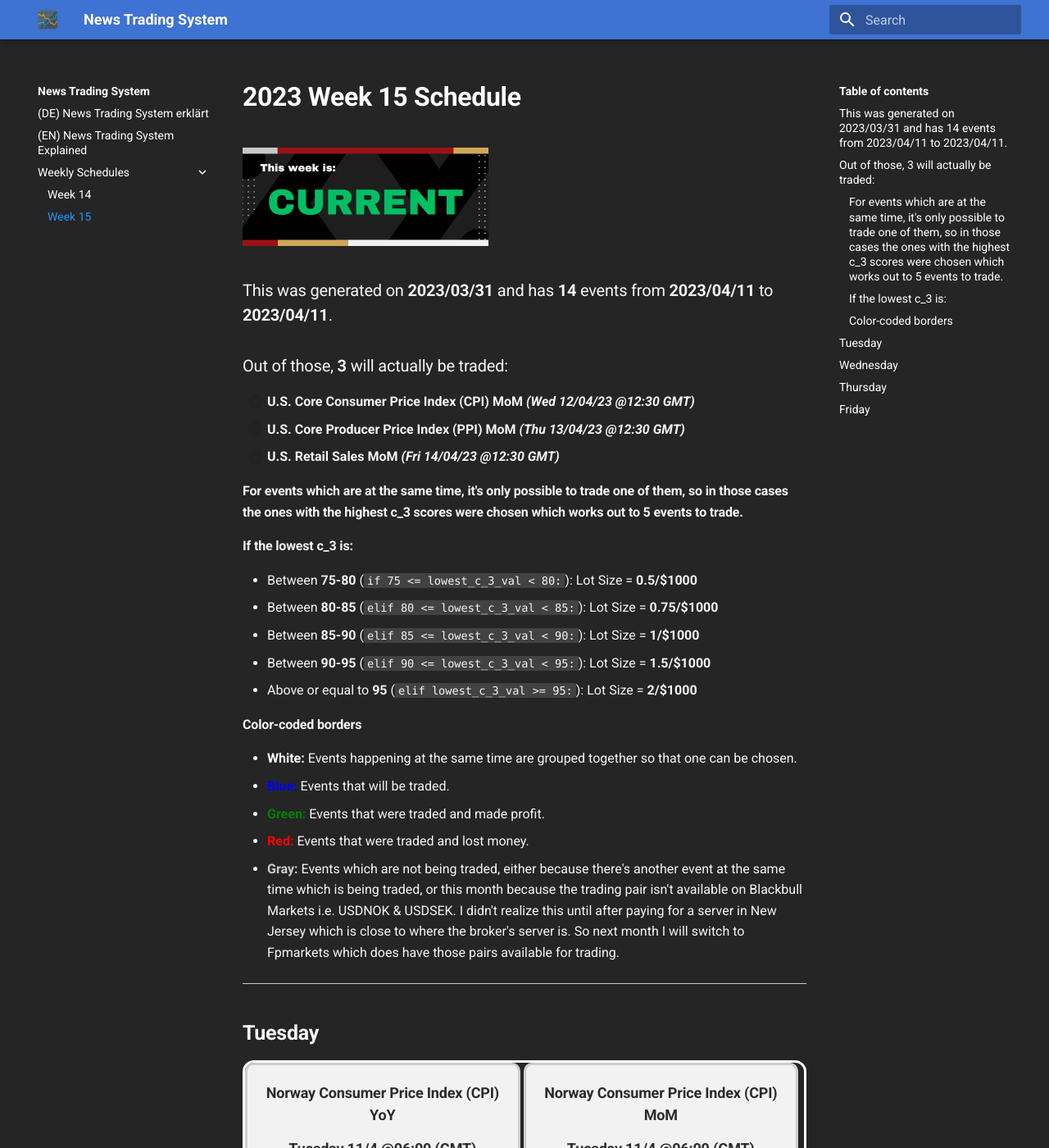
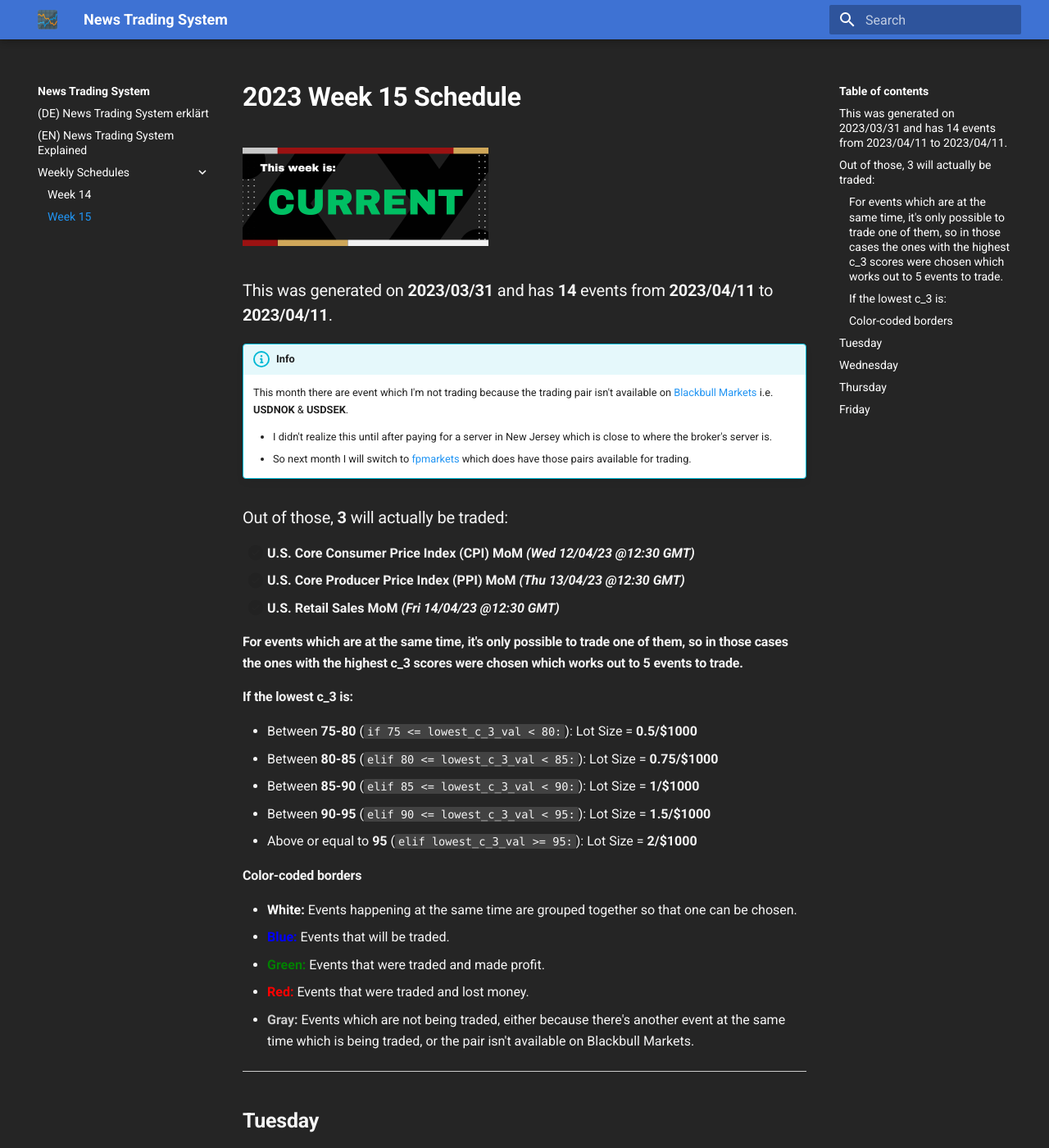
Before and after one commit to spliffli/news-trading-analyzer, an MkDocs documentation site: the page built from docs/weekly-schedules/week-15-schedule.md, in a window 1280 px wide and 1400 px high. Shown: the whole window at 82% size. Built offline with MkDocs 1.6.1 and Material for MkDocs 9.7.7, drawn with Linux system fonts in a browser that asks for light colours; comment, search, counter and statistics services are not loaded; some of the changed lines change nothing that is shown.

Commit message:
updated docs

```diff
--- a/docs/weekly-schedules/week-15-schedule.md
+++ b/docs/weekly-schedules/week-15-schedule.md
@@ -3,6 +3,12 @@
 <img src="/images/week-current-300-120px.png" alt="This week is CURRENT">
 
 ### This was generated on **2023/03/31** and has **14** events from **2023/04/11** to **2023/04/11**.
+
+!!! info
+    This month there are event which I'm not trading because the trading pair isn't available on [Blackbull Markets](https://blackbullmarkets.com/en/) i.e. **USDNOK** & **USDSEK**.
+
+      - I didn't realize this until after paying for a server in New Jersey which is close to where the broker's server is.
+      - So next month I will switch to [fpmarkets](https://www.fpmarkets.com/) which does have those pairs available for trading.
 
 ### Out of those, **3** will actually be traded:
 
@@ -26,7 +32,7 @@
 - <span><strong class="blue-text">Blue: </strong>Events that will be traded.</span>
 - <span><strong class="green-text">Green: </strong>Events that were traded and made profit.</span>
 - <span><strong class="red-text">Red: </strong>Events that were traded and lost money.</span>
-- <span><strong class="gray-text">Gray: </strong>Events which are not being traded, either because there's another event at the same time which is being traded, or this month because the trading pair isn't available on Blackbull Markets i.e. USDNOK & USDSEK. I didn't realize this until after paying for a server in New Jersey which is close to where the broker's server is. So next month I will switch to Fpmarkets which does have those pairs available for trading.</span>
+- <span><strong class="gray-text">Gray: </strong>Events which are not being traded, either because there's another event at the same time which is being traded, or the pair isn't available on Blackbull Markets.</span>
 
 
 --------
```
